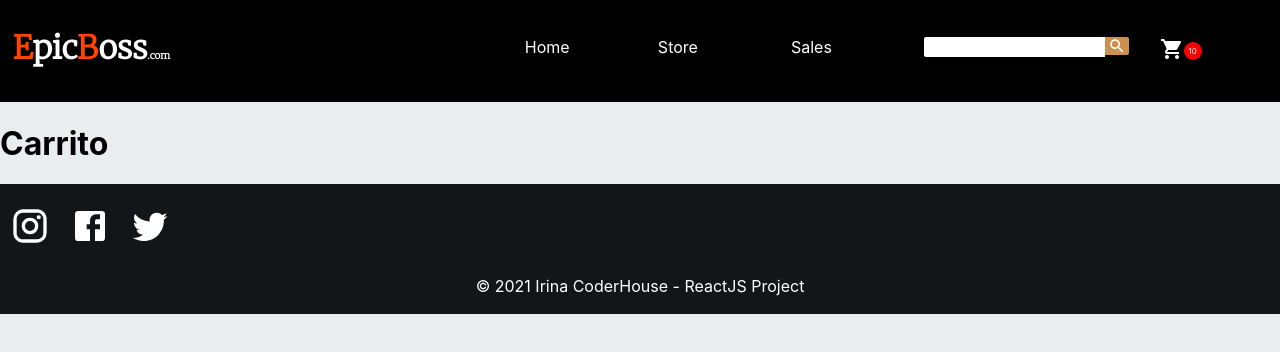
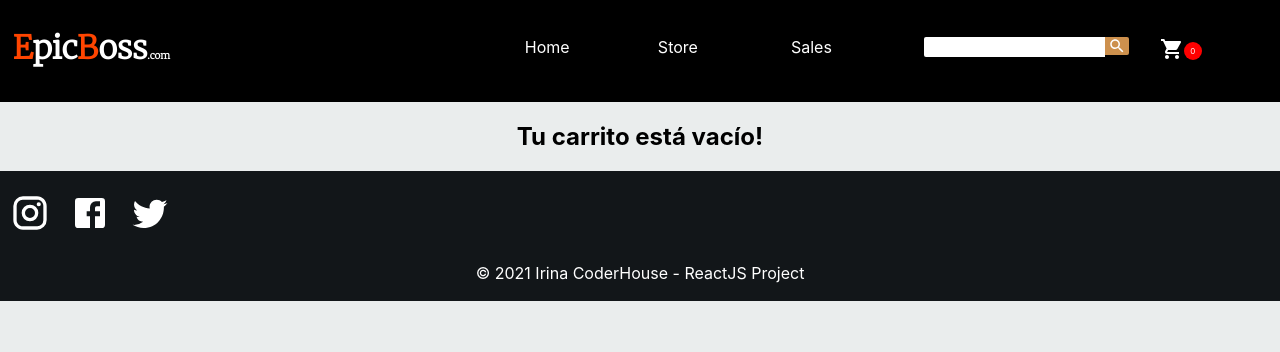
Before and after one commit to virinarl/react-tests, a React (Create React App) app: page /cart in a window 1280 px wide. Shown: the top 352 px of the page. Built offline with nearby package versions, Linux system fonts and the light colour scheme.

Commit message:
cartContext addItem to the cart

```diff
--- a/src/components/elements/AddToCartButton.js
+++ b/src/components/elements/AddToCartButton.js
@@ -5,7 +5,7 @@ import ItemCounts from "./ItemCounts";
 import "./styles/AddToCartButton.css";
 
 function AddToCartButton(props) {
-  const [countItem, setCountItem] = useState(null);
+  const [countItem, setCountItem] = useState(false);
 
   return (
     <div className="addCart" key={props.id}>
@@ -15,6 +15,7 @@ function AddToCartButton(props) {
           stock={props.stock}
           id={props.id}
           setCount={setCountItem}
+          price={props.price}
         />
       )}
       {countItem && (
--- /dev/null
+++ b/src/components/elements/CartItem.js
@@ -0,0 +1,20 @@
+import React from "react";
+
+function CartItem(props) {
+  return (
+    <div className="productItem">
+      <div
+        className="productItem__Photo"
+        style={{ backgroundImage: `url(${props.img})` }}
+      ></div>
+      <div>
+        <h3 className="productItem__Name">{props.title}</h3>
+        <p className="productItem__Price">Precio por unidad: ${props.price}</p>
+        <p>Cantidad: {props.qty}</p>
+        <p>Total: ${props.total}</p>
+      </div>
+    </div>
+  );
+}
+
+export default CartItem;
--- a/src/components/elements/ItemCounts.js
+++ b/src/components/elements/ItemCounts.js
@@ -1,8 +1,11 @@
-import React, { useState } from "react";
+import React, { useState, useContext } from "react";
+import { CartContext } from "../../contexts/CartContext";
 import "./styles/ItemCounts.css";
 
-function ItemCounts({ initial, id, stock, setCount }) {
+function ItemCounts({ initial, id, stock, setCount, price }) {
   const [counter, setCounter] = useState(initial);
+  const [cart, setCart] = useContext(CartContext);
+
   const addCount = () => {
     setCounter(counter + 1);
   };
@@ -12,10 +15,9 @@ function ItemCounts({ initial, id, stock, setCount }) {
   };
 
   const addToCart = () => {
-    setCount({
-      id: id,
-      cantidad: counter,
-    });
+    const item = { id: id, cantidad: counter, price: price };
+    setCart((curr) => [...cart, item]);
+    setCount(true);
   };
 
   return (
--- a/src/components/elements/NavBar.js
+++ b/src/components/elements/NavBar.js
@@ -1,10 +1,13 @@
-import React from "react";
+import React, { useContext } from "react";
 import { Link } from "react-router-dom";
 import ShoppingCartIcon from "@material-ui/icons/ShoppingCart";
 import SearchIcon from "@material-ui/icons/Search";
+import { CartContext } from "../../contexts/CartContext";
 import "./styles/NavBar.css";
 
 const NavBar = () => {
+  const [cart] = useContext(CartContext);
+
   return (
     <nav className="navbar">
       <div className="navbar__Element">
@@ -30,7 +33,7 @@ const NavBar = () => {
         <Link className="navbar__Link" to="/cart">
           <ShoppingCartIcon />
         </Link>
-        <span className="navbar__CartNumber">10</span>
+        <span className="navbar__CartNumber">{cart.length}</span>
       </div>
     </nav>
   );
--- a/src/components/elements/ProductItem.js
+++ b/src/components/elements/ProductItem.js
@@ -17,7 +17,7 @@ function ProductItem(props) {
           <p className="productItem__Price">${props.price}</p>
         </div>
       </Link>
-      <AddToCartButton id={props.id} stock={props.stock} />
+      <AddToCartButton id={props.id} stock={props.stock} price={props.price} />
     </div>
   );
 }
--- /dev/null
+++ b/src/components/elements/TotalAccount.js
@@ -0,0 +1,18 @@
+import React, { useContext } from "react";
+import { CartContext } from "../../contexts/CartContext";
+
+function TotalAccount() {
+  const [cart] = useContext(CartContext);
+  let total = 0;
+  cart.forEach((element) => {
+    total = total + element.cantidad * element.price;
+  });
+
+  return (
+    <div>
+      <h3>El total de la cuenta es: USD${total}</h3>
+    </div>
+  );
+}
+
+export default TotalAccount;
--- a/src/components/pages/Cart.js
+++ b/src/components/pages/Cart.js
@@ -1,8 +1,44 @@
-import React from "react";
+import React, { useContext } from "react";
 import "./styles/Cart.css";
+import CartItem from "../elements/CartItem";
+import { CartContext } from "../../contexts/CartContext";
+import { products } from "../../data/products";
+import TotalAccount from "../elements/TotalAccount";
 
 function Cart() {
-  return <h1>Carrito</h1>;
+  const [cart] = useContext(CartContext);
+
+  return (
+    <div className="cart">
+      <div className="cart__Items">
+        {cart.length > 0 ? (
+          cart.map((element) => {
+            return products.map((product, key) => {
+              return (
+                product.id === element.id && (
+                  <CartItem
+                    key={key}
+                    img={product.img}
+                    title={product.title}
+                    price={element.price}
+                    qty={element.cantidad}
+                    total={product.price * element.cantidad}
+                  />
+                )
+              );
+            });
+          })
+        ) : (
+          <h2>Tu carrito está vacío!</h2>
+        )}
+      </div>
+      {cart.length > 0 && (
+        <div className="cart__Total">
+          <TotalAccount />
+        </div>
+      )}
+    </div>
+  );
 }
 
 export default Cart;
--- a/src/components/pages/Store.js
+++ b/src/components/pages/Store.js
@@ -13,7 +13,7 @@ function Store() {
             <ProductItem
               url={"/store/" + key}
               key={key}
-              id={products.id}
+              id={product.id}
               img={product.img}
               title={product.title}
               price={product.price}
--- a/src/components/pages/styles/Cart.css
+++ b/src/components/pages/styles/Cart.css
@@ -0,0 +1,20 @@
+.cart {
+  width: 75%;
+  display: flex;
+  flex-direction: column;
+  margin: auto;
+  align-content: center;
+}
+
+.cart__Items {
+  display: flex;
+  justify-content: center;
+}
+
+.cart__Total {
+  text-align: center;
+  border: 1px solid black;
+  padding: 1%;
+  margin-bottom: 1%;
+  font-family: "Merriweather", serif;
+}
--- a/src/contexts/CartContext.js
+++ b/src/contexts/CartContext.js
@@ -1,10 +1,16 @@
 import React from "react";
-import { createContext, useContext, useState, useEffect } from "react";
+import { createContext, useState } from "react";
 
 export const CartContext = createContext([]);
 
-export const useCart = () => useContext(CartContext);
+export const CartProvider = ({ children }) => {
+  const [cart, setCart] = useState([]);
 
-export const CartProvider = ({ children }) => {
-  return <CartContext.Provider value={[]}>{children}</CartContext.Provider>;
+  // const addCart = (item) => setCart([...cart, item]);
+
+  return (
+    <CartContext.Provider value={[cart, setCart]}>
+      {children}
+    </CartContext.Provider>
+  );
 };
--- a/src/data/products.js
+++ b/src/data/products.js
@@ -11,7 +11,7 @@ import BravelyDefaultIIBig from "../img/products/H2x1_NSwitch_BravelyDefaultII-b
 
 export const products = [
   {
-    id: "1",
+    id: 1,
     title: "Back for Blood",
     img: BackForBlood,
     bigImg: BackForBloodBig,
```
